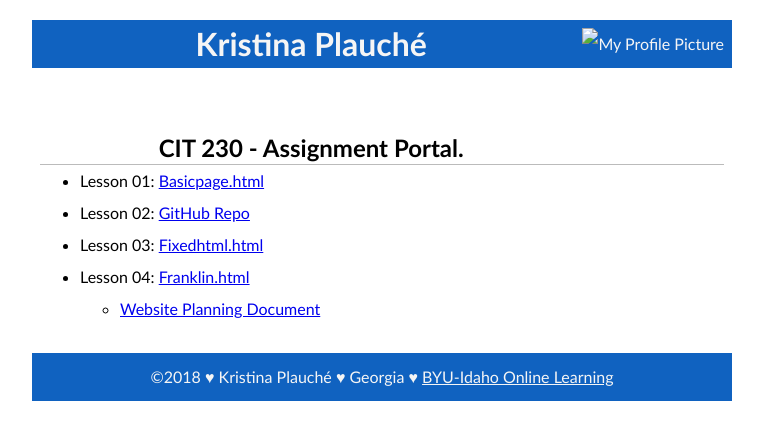
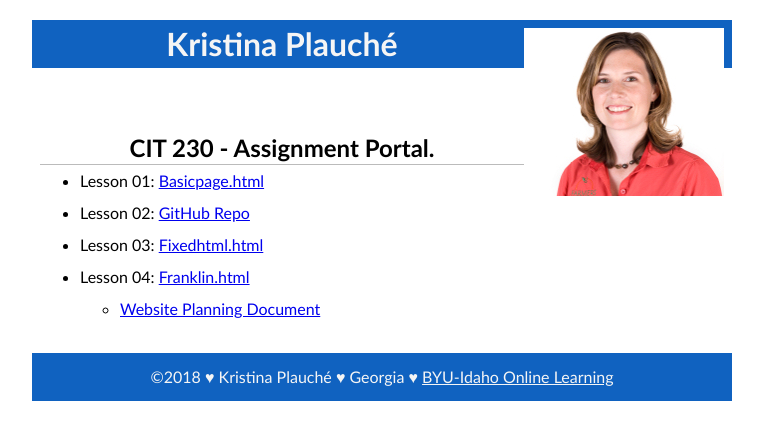
Before and after one commit to kristinaplauche/kristinaplauche.github.io, a plain HTML site: page index.html in a window 1280 px wide. Shown: the whole page, without its empty margins (258-1021 px from the left). Drawn offline with Linux system fonts and the light colour scheme.

Commit message:
trying to fix image problem
trying to fix cloud’s image problem

```diff
--- a/index.html
+++ b/index.html
@@ -12,7 +12,7 @@
 
 <body>
     <header>
-        <img src="images/profile-fmb.JPG.icloud" width="200" height="168" alt="My Profile Picture" </p>
+        <img src="images/profile-fmb.JPG" width="200" height="168" alt="My Profile Picture" </p>
         <h1>Kristina Plauché</h1>
     </header>
 
```
Also changed, not shown: images/profile-fmb.JPG (added), 1 other file.
